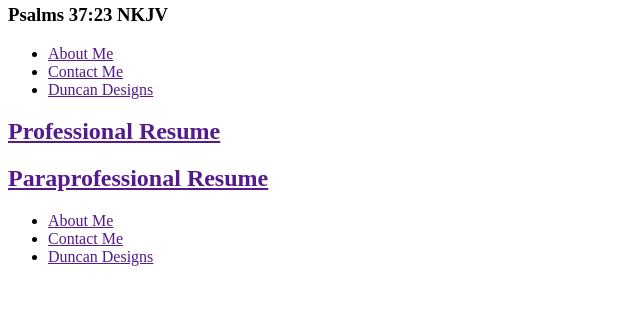
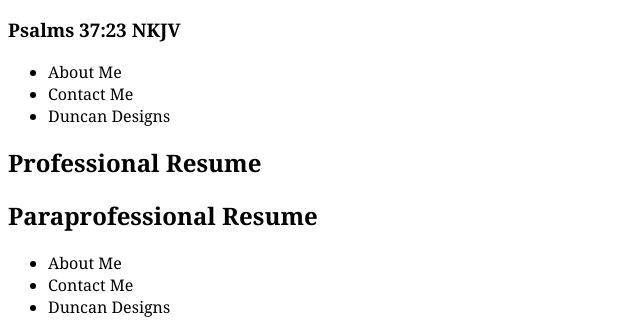
Before and after one commit to soniaeld/soniaeld.github.io, a plain HTML site: page index.html in a window 1280 px wide. Shown: the part 775-1109 px from the top of the page, without its empty margins (0-640 px from the left). Before the commit the page ends 1057 px from the top, so only its background shows below. Drawn offline with Linux system fonts and the light colour scheme.

Commit message:
Added CSS and HTML changes

```diff
--- a/index.html
+++ b/index.html
@@ -4,10 +4,8 @@
 	<meta charset="utf-8">
 	<title>Soniael N. Duncan</title>
 	<img src="IMG_7901.jpg" alt="M.S. in Computer Science 12/13/2013">
-
-</head>
-<body>
-	<header>
+	<link rel="stylesheet" type="text/css" href="style.css" media="screen">
+<header>
 		<hgroup>
 			<h1>Soniael N. Duncan</h1>
 			<h2>INSPIRE L.I.F.E (Love.Intellect.Faith.Elevation)</h2>
@@ -15,9 +13,9 @@
 		</hgroup>
 		<nav>
 			<ul>
-				<li><a href="">About Me</li>
-				<li><a href="">Contact Me</li>
-				<li><a href="">Duncan Designs</li>
+				<li>About Me</li>
+				<li>Contact Me</li>
+				<li>Duncan Designs</li>
 			</ul>
 		</nav>
 	</header>
@@ -29,9 +27,9 @@
 <footer>
 	<nav>
 			<ul>
-				<li><a href="">About Me</li>
-				<li><a href="">Contact Me</li>
-				<li><a href="">Duncan Designs</li>
+				<li>About Me</li>
+				<li>Contact Me</li>
+				<li>Duncan Designs</li>
 			</ul>
 		</nav>
 </footer>
--- /dev/null
+++ b/style.css
@@ -0,0 +1,3 @@
+body{
+	font-family:Georgia,sans-serif;
+}
```
